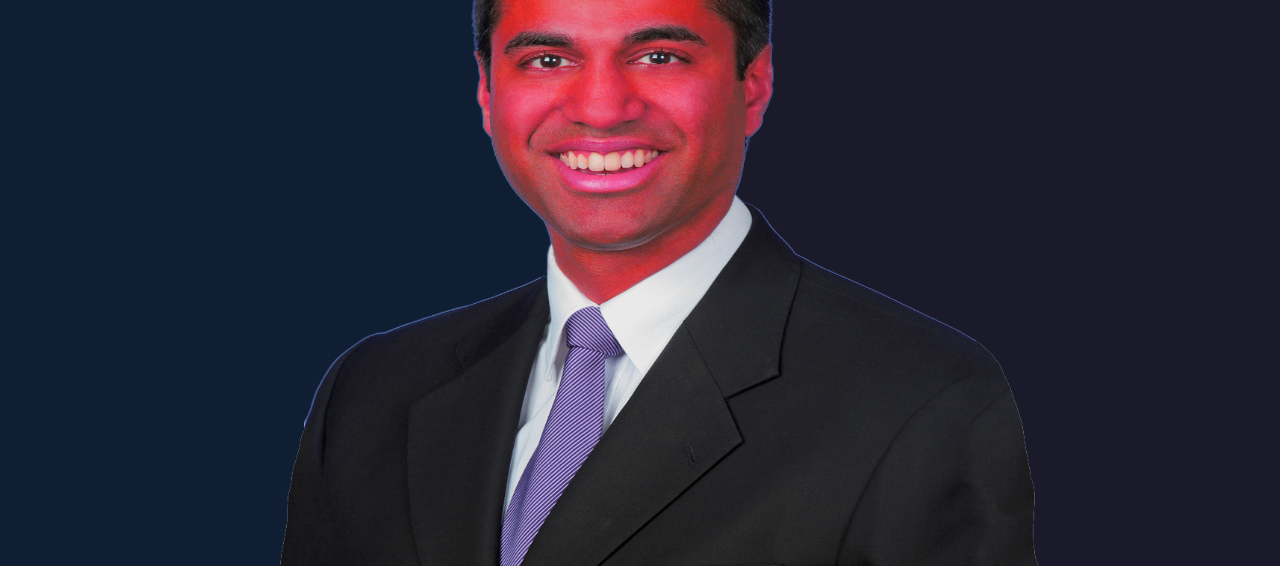
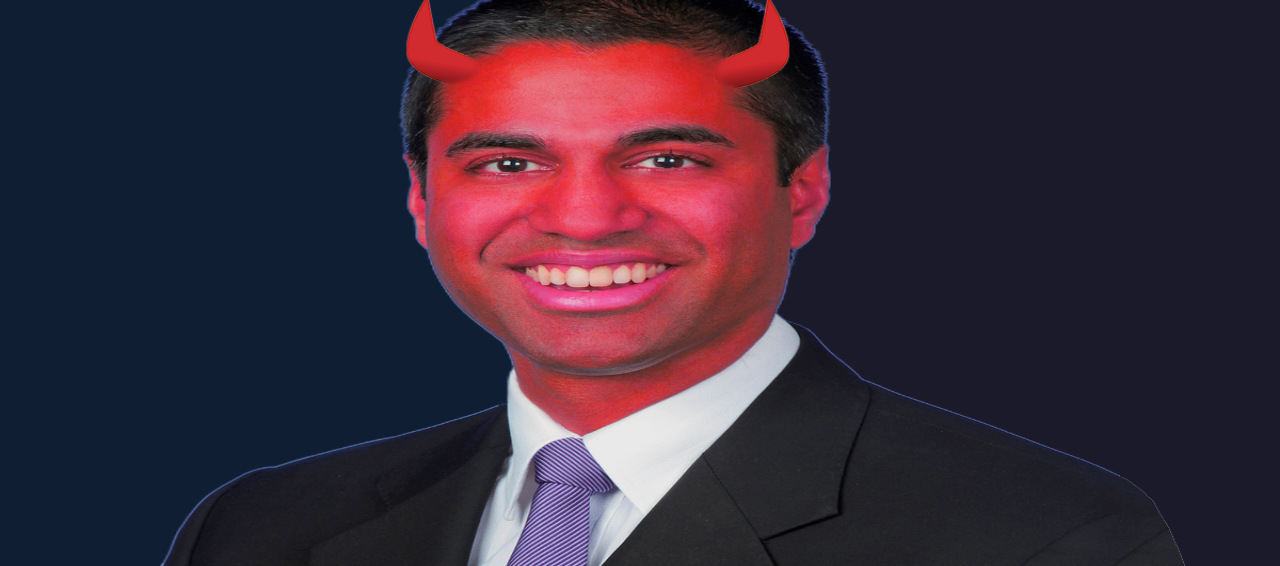
Before and after one commit to Kmagameguy/piepai, a plain HTML site: page index.html in a window 1280 px wide. Shown: the part 234-800 px from the top of the page. Drawn offline with nearby package versions, Linux system fonts and the light colour scheme.

Commit message:
Update main.css

```diff
--- a/css/main.css
+++ b/css/main.css
@@ -49,11 +49,11 @@ body {
 }
 
 .pai {
-  width: 70%;
-  height: 90%;
+  width: 100%;
+  height: 100%;
   position: fixed;
-  bottom: 0;
-  margin-left: 15%;
+  top: 20%;
+  margin-left: 0;
 }
 
 .pai .pai-inner {
```
